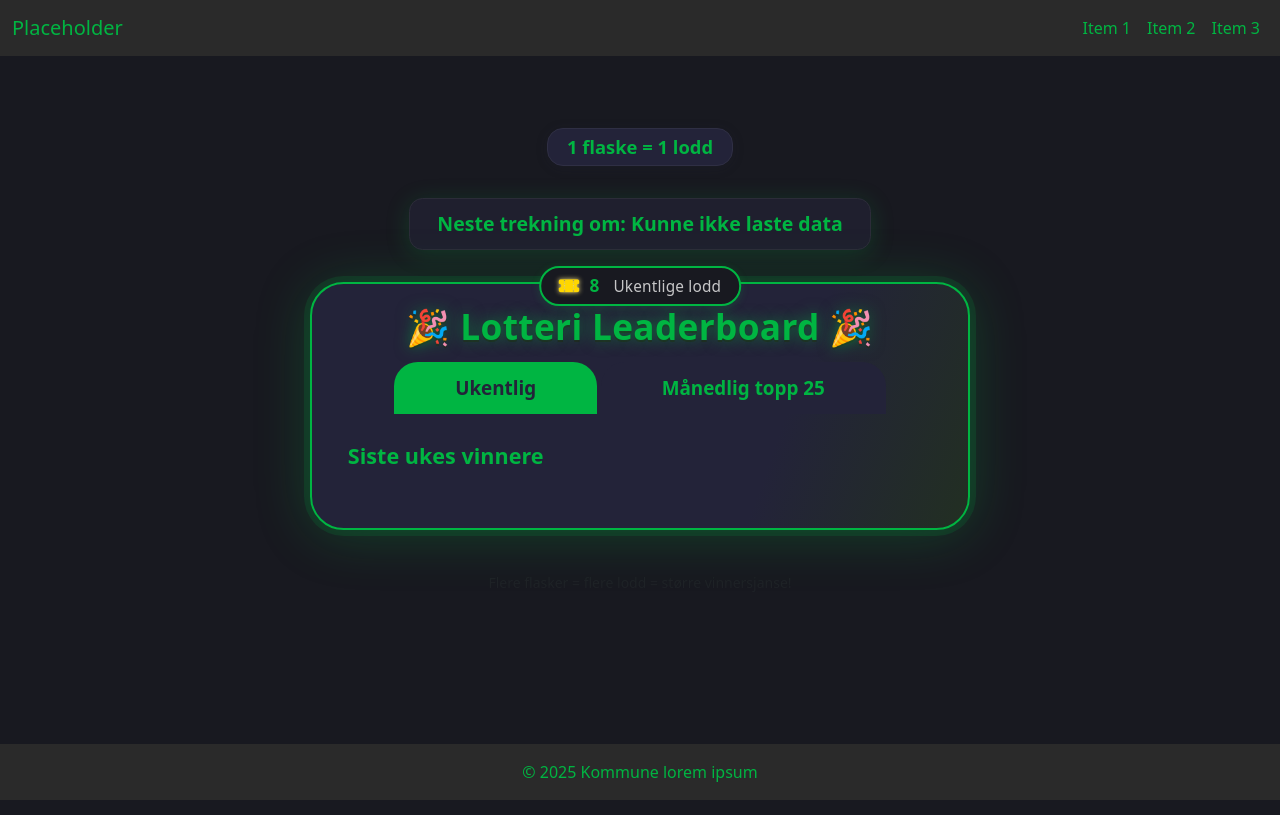
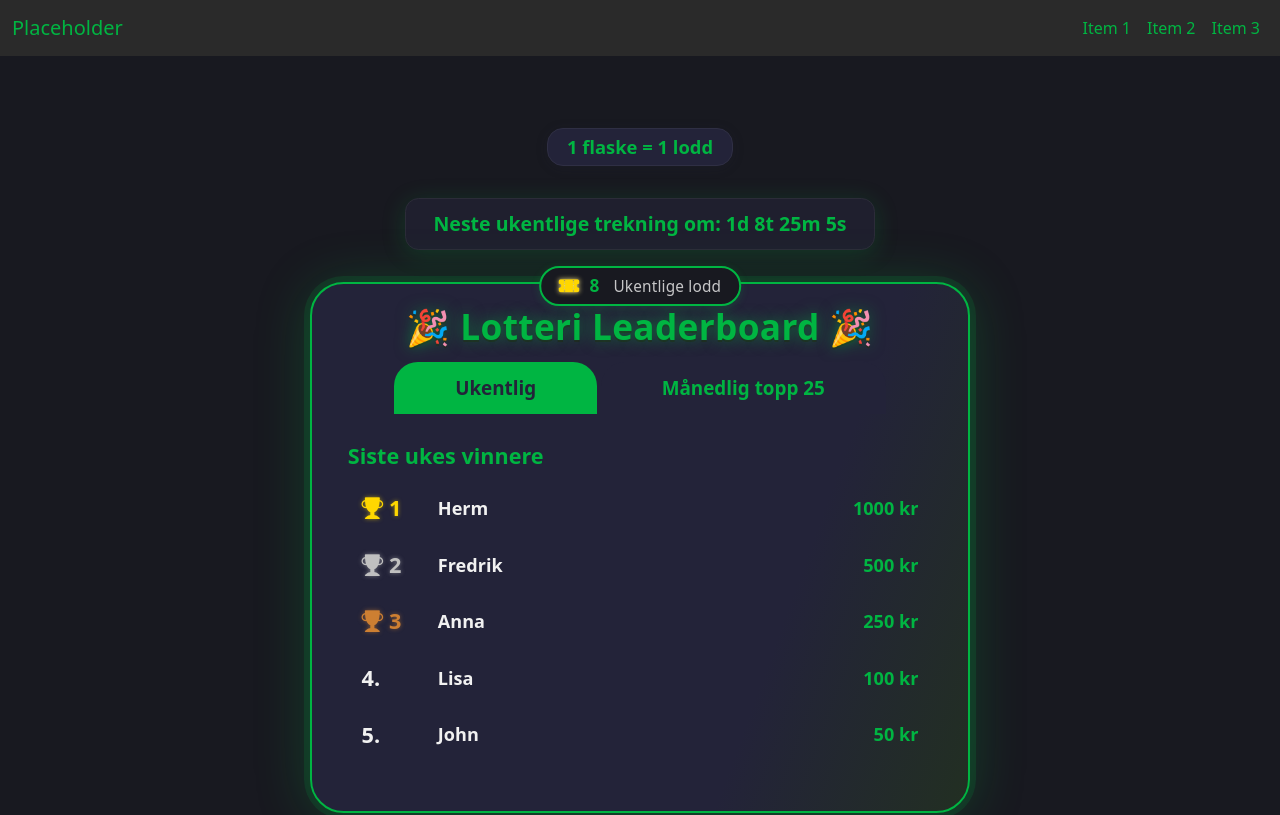
Before and after one commit to Fredmastermind/-ve_Eksamen_Resirkulere, a plain HTML site: page Index.html in a window 1280 px wide. Shown: the top 815 px of the page. Drawn offline with nearby package versions, Linux system fonts and the light colour scheme; no server answers.

Commit message:
La til json + Fetch in index + Små forbedringer

```diff
--- /dev/null
+++ b/DataLotteri.json
@@ -0,0 +1,44 @@
+{
+    "event": {
+        "weeklyDrawDate": "2025-05-23T17:00:00+02:00",
+        "monthlyDrawDate": "2025-06-07T17:00:00+02:00"
+    },
+    "user": {
+        "weeklyTickets": 8,
+        "monthlyTickets": 43
+    },
+    "weeklyWinners": [
+        { "name": "Herm",    "amount": "1000 kr" },
+        { "name": "Fredrik", "amount": "500 kr" },
+        { "name": "Anna",    "amount": "250 kr" },
+        { "name": "Lisa",    "amount": "100 kr" },
+        { "name": "John",    "amount": "50 kr" }
+    ],
+    "monthlyWinners": [
+        { "name": "Herm",    "amount": "5000 kr" },
+        { "name": "Fredrik", "amount": "3000 kr" },
+        { "name": "Anna",    "amount": "2000 kr" },
+        { "name": "Lisa",    "amount": "1500 kr" },
+        { "name": "John",    "amount": "1000 kr" },
+        { "name": "Emily",   "amount": "750 kr"  },
+        { "name": "Ola",     "amount": "600 kr"  },
+        { "name": "Petra",   "amount": "500 kr"  },
+        { "name": "Magnus",  "amount": "400 kr"  },
+        { "name": "Sara",    "amount": "350 kr"  },
+        { "name": "Tom",     "amount": "300 kr"  },
+        { "name": "Maja",    "amount": "250 kr"  },
+        { "name": "Nina",    "amount": "200 kr"  },
+        { "name": "Elias",   "amount": "150 kr"  },
+        { "name": "Per",     "amount": "100 kr"  },
+        { "name": "Lars",    "amount": "100 kr"  },
+        { "name": "Sofie",   "amount": "100 kr"  },
+        { "name": "Morten",  "amount": "100 kr"  },
+        { "name": "Julie",   "amount": "100 kr"  },
+        { "name": "Erik",    "amount": "100 kr"  },
+        { "name": "Kristin", "amount": "100 kr"  },
+        { "name": "Henrik",  "amount": "100 kr"  },
+        { "name": "Camilla", "amount": "100 kr"  },
+        { "name": "Martin",  "amount": "100 kr"  },
+        { "name": "Ida",     "amount": "100 kr"  }
+    ]
+}
--- a/Index.html
+++ b/Index.html
@@ -10,7 +10,6 @@
     <link rel="stylesheet" href="Styles.css">
     <title>Lotteri</title>
 </head>
-
 <body>
     <nav class="navbar navbar-expand-lg navbar-dark">
         <div class="container-fluid">
@@ -33,7 +32,6 @@
             </div>
         </div>
     </nav>
-
     <!-- Main Content -->
     <div class="container main-content-centered mt-5">
         <div class="conversion-box">
@@ -46,19 +44,15 @@
             <div class="leaderboard-header">🎉 Lotteri Leaderboard 🎉</div>
             <span class="ticket-counter-badge" id="ticketCounterBadge">
                 <i class="bi bi-ticket-perforated-fill ticket-icon"></i>
-                <span class="ticket-count" id="ticketCount">8</span>
-                <span class="ticket-label" id="ticketLabel">Ukentlige lodd</span>
+                <span class="ticket-count" id="ticketCount"></span>
+                <span class="ticket-label" id="ticketLabel"></span>
             </span>
             <ul class="nav nav-tabs mb-3" id="leaderboardTabs" role="tablist">
                 <li class="nav-item" role="presentation">
-                    <button class="nav-link active leaderboard-switch" id="weekly-tab" data-bs-toggle="tab" data-bs-target="#weekly" type="button" role="tab" aria-controls="weekly" aria-selected="true">
-                        Ukentlig
-                    </button>
+                    <button class="nav-link active leaderboard-switch" id="weekly-tab" data-bs-toggle="tab" data-bs-target="#weekly" type="button" role="tab" aria-controls="weekly" aria-selected="true">Ukentlig</button>
                 </li>
                 <li class="nav-item" role="presentation">
-                    <button class="nav-link leaderboard-switch" id="monthly-tab" data-bs-toggle="tab" data-bs-target="#monthly" type="button" role="tab" aria-controls="monthly" aria-selected="false">
-                        Månedlig topp 25
-                    </button>
+                    <button class="nav-link leaderboard-switch" id="monthly-tab" data-bs-toggle="tab" data-bs-target="#monthly" type="button" role="tab" aria-controls="monthly" aria-selected="false">Månedlig topp 25</button>
                 </li>
             </ul>
             <div class="tab-content px-2" id="leaderboardTabsContent">
@@ -89,7 +83,7 @@
     </footer>
     <script src="https://cdn.jsdelivr.net/npm/bootstrap@5.3.2/dist/js/bootstrap.bundle.min.js"></script>
     <script>
-        let jsonData = null; // will hold your loaded data
+        let jsonData = null;
         let currentDrawType = "weekly";
         let countdownInterval;
 
@@ -175,9 +169,8 @@
             countdownInterval = setInterval(updateDrawCountdown, 1000);
         }
 
-        // Load the JSON file and initialize everything
         document.addEventListener("DOMContentLoaded", function() {
-            fetch('lottery-data.json')
+            fetch('DataLotteri.json')
                 .then(response => response.json())
                 .then(data => {
                     jsonData = data;
@@ -195,7 +188,6 @@
                     updateTicketCounterBadge();
                 })
                 .catch(err => {
-                    // fallback or error
                     document.getElementById('drawCountdown').innerText = "Kunne ikke laste data";
                 });
         });
```
Lines whose indentation alone changed are shown as unchanged.
